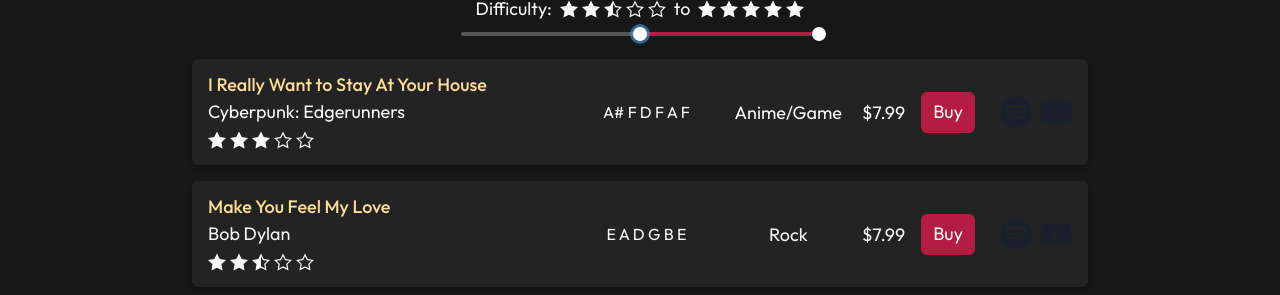
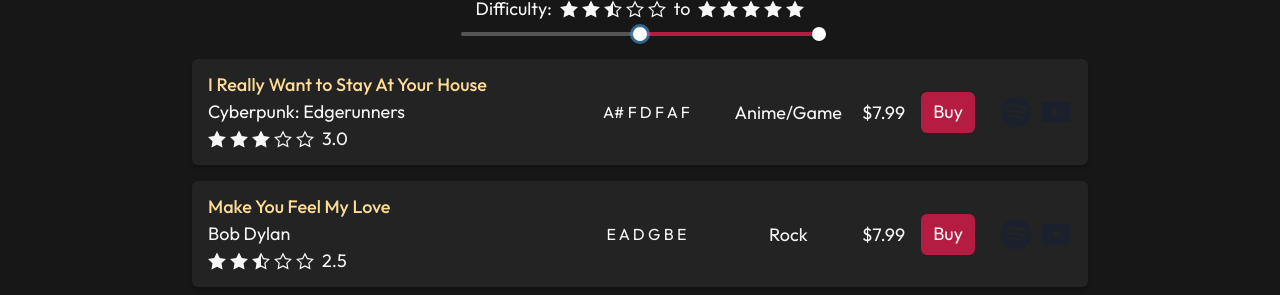
Before and after one commit to robchendev/Guitardex, a Next.js app: page /tabs in a window 1280 px wide. Both pictures are taken after a click on the element 639 px from the left and 539 px from the top of the page. Shown: the part 505-800 px from the top of the page. Built offline with nearby package versions, Linux system fonts and the light colour scheme.

Commit message:
Added number next to difficulty rating as an optional flag

```diff
--- a/pages/tabs.tsx
+++ b/pages/tabs.tsx
@@ -83,13 +83,13 @@ const TabDetailLink = ({ button }: { button: Buy | Free }) => {
   }
 };
 
-const Difficulty = ({ rating }: { rating: number }) => {
+const Difficulty = ({ rating, hasNum = false }: { rating: number; hasNum?: boolean }) => {
   const full = Math.floor(rating / 2);
   const half = rating % 2;
   const empty = Math.floor((10 - rating) / 2);
   return (
     <span>
-      <HStack spacing={1}>
+      <HStack spacing={1} className="text-lg">
         {[...Array(full)].map((val: number, index: number) => (
           <ImStarFull key={index} />
         ))}
@@ -97,6 +97,7 @@ const Difficulty = ({ rating }: { rating: number }) => {
         {[...Array(empty)].map((val: number, index: number) => (
           <ImStarEmpty key={index} />
         ))}
+        {hasNum && <p className="pl-1">{(rating / 2).toFixed(1)}</p>}
       </HStack>
     </span>
   );
@@ -121,11 +122,7 @@ const TabItem = ({
         <Box className="w-full md:w-2/5">
           <p className="truncate font-medium text-gold">{tab.title}</p>
           <p className="truncate">{tab.source || tab.artist}</p>
-          {isDifficultyFilter && (
-            <div className="mt-1.5 mb-1 text-lg">
-              <Difficulty rating={tab.difficulty} />
-            </div>
-          )}
+          {isDifficultyFilter && <Difficulty rating={tab.difficulty} hasNum />}
         </Box>
         <Box className="hidden md:block w-3/5 pl-8">
           <HStack spacing={0}>
@@ -181,7 +178,7 @@ const TabItem = ({
             <tr>
               <td>Difficulty</td>
               <td>
-                <Difficulty rating={tab.difficulty} />
+                <Difficulty rating={tab.difficulty} hasNum />
               </td>
             </tr>
             {tab.guitardex && (
```
